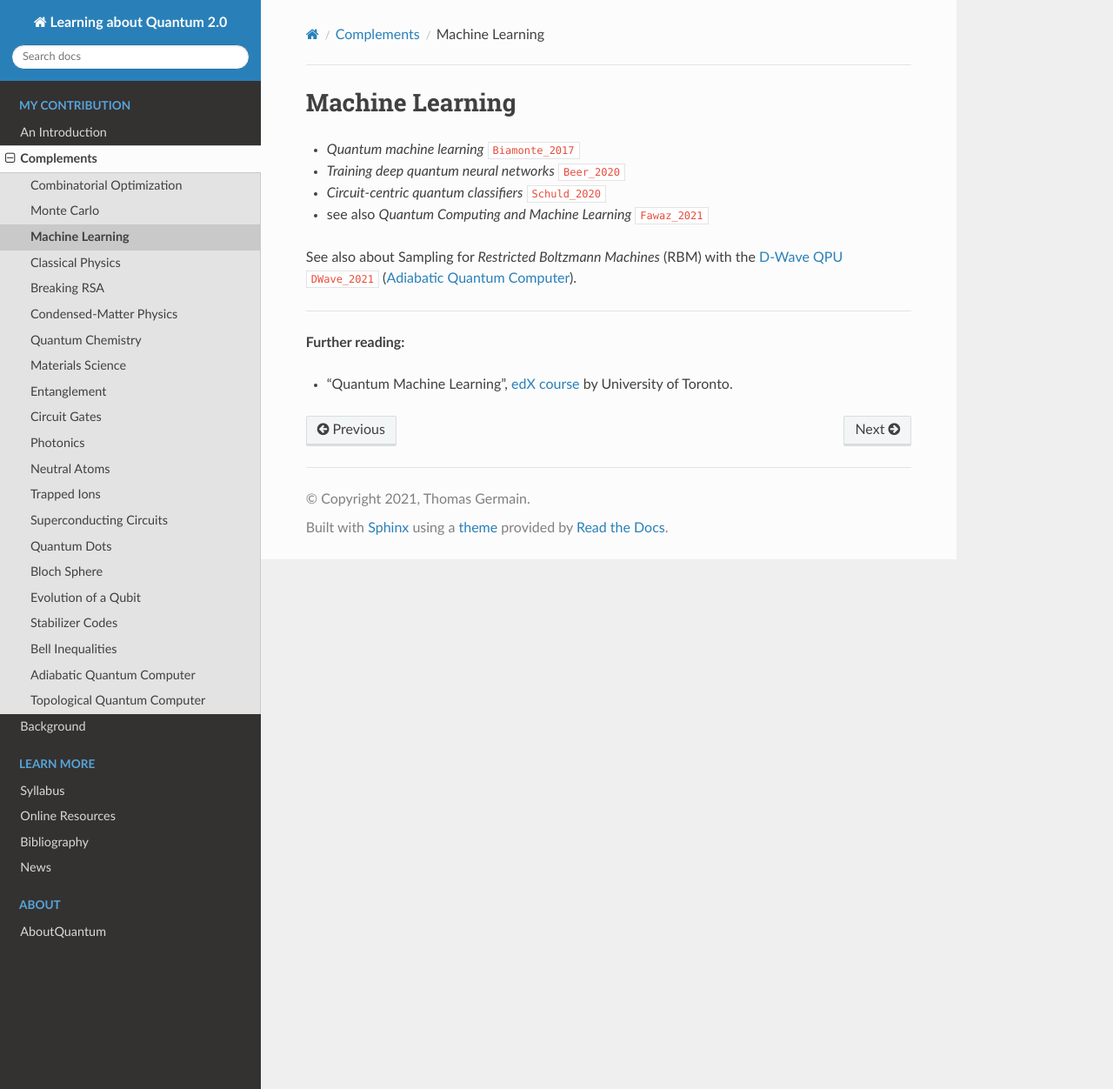
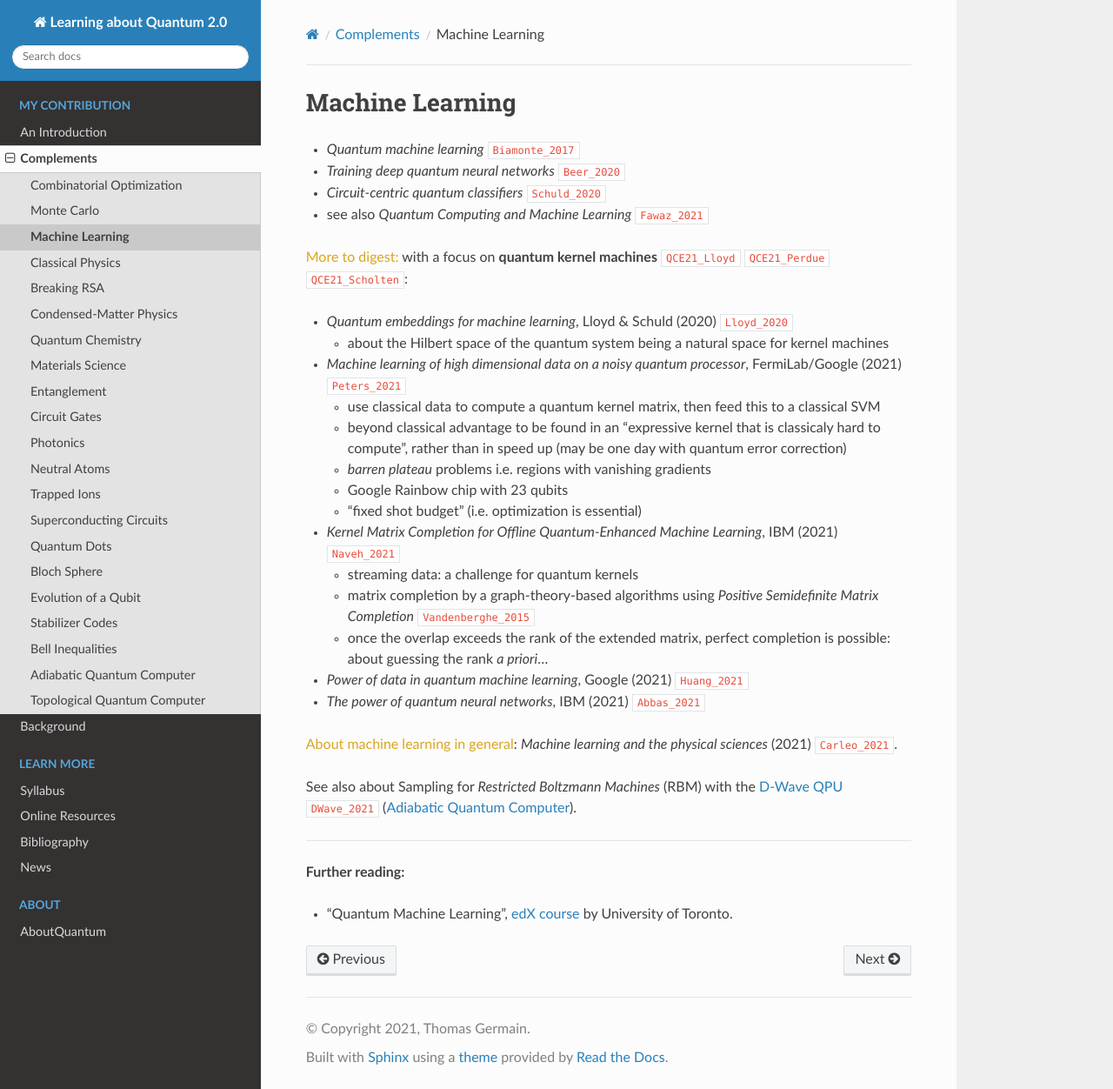
Before and after one commit to tomlqc/about-quantum, a Sphinx documentation site: the page built from source/stories/complements/mlearn.rst, in a window 1280 px wide and 1252 px high. Shown: the whole window at 87% size. Built offline with Sphinx 7.4.7 and the Read the Docs theme 2.0.0, drawn with Linux system fonts in a browser that asks for light colours; cross-references to code outside the pages are shown as plain code.

Commit message:
mlearn: quantum kernel machines (QCE21).

```diff
--- a/source/biblio/QCE21.bib
+++ b/source/biblio/QCE21.bib
@@ -23,6 +23,24 @@
     month = {Oct},
     url = {https://qce.quantum.ieee.org},
     howpublished={IEEE QCE21 - Keynote Presentation},
+    journal={IEEE International Conference on Quantum Computing and Engineering 2021}
+}
+@misc{QCE21_Lloyd,
+    title = {The Co-Evolution of Classical and Quantum AI},
+    author = {Lloyd, Seth},
+    year = {2021},
+    month = {Oct},
+    url = {https://qce.quantum.ieee.org},
+    howpublished={IEEE QCE21 - Workshop 11 on "Quantum Artificial Intelligence"},
+    journal={IEEE International Conference on Quantum Computing and Engineering 2021}
+}
+@misc{QCE21_Perdue,
+    title = {Supernova Classification using Kernel Methods on the Google Sycamore Quantum Processor},
+    author = {Perdue, Gabriel},
+    year = {2021},
+    month = {Oct},
+    url = {https://qce.quantum.ieee.org},
+    howpublished={IEEE QCE21 - Workshop 11 on "Quantum Artificial Intelligence"},
     journal={IEEE International Conference on Quantum Computing and Engineering 2021}
 }
 @misc{QCE21_Pfister,
@@ -40,7 +58,16 @@
     year = {2021},
     month = {Oct},
     url = {https://qce.quantum.ieee.org},
-    howpublished={IEEE QCE21 - Workshop on "Engineering Challenges in Scaling from NISQ to Universal Fault-Tolerant Quantum Computers"},
+    howpublished={IEEE QCE21 - Workshop 12 on "Engineering Challenges in Scaling from NISQ to Universal Fault-Tolerant Quantum Computers"},
+    journal={IEEE International Conference on Quantum Computing and Engineering 2021}
+}
+@misc{QCE21_Scholten,
+    title = {Kernel Matrix Completion for Offline Quantum-Enhanced Machine Learning},
+    author = {Scholten, Travis},
+    year = {2021},
+    month = {Oct},
+    url = {https://qce.quantum.ieee.org},
+    howpublished={IEEE QCE21 - Workshop 11 on "Quantum Artificial Intelligence"},
     journal={IEEE International Conference on Quantum Computing and Engineering 2021}
 }
 @misc{QCE21_Silverio,
--- a/source/biblio/articles.bib
+++ b/source/biblio/articles.bib
@@ -1,3 +1,16 @@
+@article{Abbas_2021,
+  title = {The power of quantum neural networks},
+  author = {Amira Abbas and David Sutter and Christa Zoufal and Aurelien Lucchi and Alessio Figalli and Stefan Woerner},
+  year = {2021},
+  month = jun,
+  doi = {10.1038/s43588-021-00084-1},
+  url = {2011.00027},
+  volume = {1},
+  number = {6},
+  pages = {403--409},
+  journal = {Nature Computational Science},
+  publisher = {Springer Science and Business Media {LLC}},
+}
 @article{Abrams_1999,
    title={Quantum Algorithm Providing Exponential Speed Increase for Finding Eigenvalues and Eigenvectors},
    author={Abrams, Daniel S. and Lloyd, Seth},
@@ -272,6 +285,20 @@
   pages = {129--140},
   journal = {Nature Reviews Physics},
   publisher = {Springer Science and Business Media {LLC}}
+}
+@article{Carleo_2021,
+  title = {Machine learning and the physical sciences},
+  author = {Carleo, Giuseppe and Cirac, Ignacio and Cranmer, Kyle and Daudet, Laurent and Schuld, Maria and Tishby, Naftali and Vogt-Maranto, Leslie and Zdeborov\'a, Lenka},
+  year = {2019},
+  month = {Dec},
+  doi = {10.1103/RevModPhys.91.045002},
+  eprint = {1903.10563},
+  volume = {91},
+  issue = {4},
+  pages = {045002},
+  numpages = {39},
+  journal = {Rev. Mod. Phys.},
+  publisher = {American Physical Society},
 }
 @article{Castelvecchi_2021,
   title = {Evidence of elusive Majorana particle dies - but computing hope lives on},
@@ -579,6 +606,18 @@ journal = {Fortschritte der Physik},
   journal = {Physical Review Letters},
   publisher = {American Physical Society ({APS})}
 }
+@article{Huang_2021,
+  title = {Power of data in quantum machine learning},
+  author = {Hsin-Yuan Huang and Michael Broughton and Masoud Mohseni and Ryan Babbush and Sergio Boixo and Hartmut Neven and Jarrod R. McClean},
+  year = {2021},
+  month = may,
+  doi = {10.1038/s41467-021-22539-9},
+  eprint = {2011.01938},
+  volume = {12},
+  number = {1},
+  journal = {Nature Communications},
+  publisher = {Springer Science and Business Media {LLC}},
+}
 @article{Kandala_2017,
    title={Hardware-efficient variational quantum eigensolver for small molecules and quantum magnets},
    author={Kandala, Abhinav and Mezzacapo, Antonio and Temme, Kristan and Takita, Maika and Brink, Markus and Chow, Jerry M. and Gambetta, Jay M.},
@@ -672,6 +711,12 @@ journal = {Fortschritte der Physik},
    number={12},
    journal={Semiconductor Science and Technology},
    publisher={IOP Publishing}
+}
+@misc{Lloyd_2020,
+  title={Quantum embeddings for machine learning},
+  author={Seth Lloyd and Maria Schuld and Aroosa Ijaz and Josh Izaac and Nathan Killoran},
+  year={2020},
+  eprint={2001.03622},
 }
 @article{Loss_1998,
   title = {Quantum computation with quantum dots},
@@ -802,6 +847,12 @@ journal = {Fortschritte der Physik},
    journal={Reviews of Modern Physics},
    publisher={American Physical Society (APS)}
 }
+@misc{Naveh_2021,
+  title={Kernel Matrix Completion for Offline Quantum-Enhanced Machine Learning},
+  author={Annie Naveh and Imogen Fitzgerald and Anna Phan and Andrew Lockwood and Travis L. Scholten},
+  year={2021},
+  eprint={2112.08449},
+}
 @article{OBrien_2019,
    title={Calculating energy derivatives for quantum chemistry on a quantum computer},
    author={O’Brien, Thomas E. and Senjean, Bruno and Sagastizabal, Ramiro and Bonet-Monroig, Xavier and Dutkiewicz, Alicja and Buda, Francesco and DiCarlo, Leonardo and Visscher, Lucas},
@@ -845,6 +896,12 @@ pages = {117-158},
    number={1},
    journal={Physical Review Applied},
    publisher={American Physical Society (APS)}
+}
+@misc{Peters_2021,
+  title={Machine learning of high dimensional data on a noisy quantum processor},
+  author={Evan Peters and João Caldeira and Alan Ho and Stefan Leichenauer and Masoud Mohseni and Hartmut Neven and Panagiotis Spentzouris and Doug Strain and Gabriel N. Perdue},
+  year={2021},
+  eprint={2101.09581},
 }
 @article{Petit_2020,
   title = {Universal quantum logic in hot silicon qubits},
@@ -1006,6 +1063,18 @@ pages = {117-158},
    pages={eaav3392},
    publisher={American Association for the Advancement of Science (AAAS)}
 }
+@article{Vandenberghe_2015,
+  title = {Chordal Graphs and Semidefinite Optimization},
+  author = {Lieven Vandenberghe and Martin S. Andersen},
+  year = {2015},
+  doi = {10.1561/2400000006},
+  url = {https://www.seas.ucla.edu/~vandenbe/publications/chordalsdp.pdf},
+  volume = {1},
+  number = {4},
+  pages = {241--433},
+  journal = {Foundations and Trends{\textregistered} in Optimization},
+  publisher = {Now Publishers},
+}
 @article{Vandersypen_2004,
    title={Real-time detection of single-electron tunneling using a quantum point contact},
    author={Vandersypen, L. M. K. and Elzerman, J. M. and Schouten, R. N. and Willems van Beveren, L. H. and Hanson, R. and Kouwenhoven, L. P.},
--- a/source/stories/complements/mlearn.rst
+++ b/source/stories/complements/mlearn.rst
@@ -2,13 +2,39 @@
 Machine Learning
 ================
 
-* *Quantum machine learning* :cite:`Biamonte_2017`
+- *Quantum machine learning* :cite:`Biamonte_2017`
+- *Training deep quantum neural networks* :cite:`Beer_2020`
+- *Circuit-centric quantum classifiers* :cite:`Schuld_2020`
+- see also *Quantum Computing and Machine Learning* :cite:`Fawaz_2021`
 
-* *Training deep quantum neural networks* :cite:`Beer_2020`
+:draft:`More to digest:` with a focus on **quantum kernel machines**
+:cite:`QCE21_Lloyd` :cite:`QCE21_Perdue` :cite:`QCE21_Scholten`:
 
-* *Circuit-centric quantum classifiers* :cite:`Schuld_2020`
+- *Quantum embeddings for machine learning*, Lloyd & Schuld (2020) :cite:`Lloyd_2020`
 
-* see also *Quantum Computing and Machine Learning* :cite:`Fawaz_2021`
+  - about the Hilbert space of the quantum system being a natural space for kernel machines
+
+- *Machine learning of high dimensional data on a noisy quantum processor*, FermiLab/Google (2021) :cite:`Peters_2021`
+
+  - use classical data to compute a quantum kernel matrix, then feed this to a classical SVM
+  - beyond classical advantage to be found in an "expressive kernel that is classicaly hard to compute",
+    rather than in speed up (may be one day with quantum error correction)
+  - *barren plateau* problems i.e. regions with vanishing gradients
+  - Google Rainbow chip with 23 qubits
+  - "fixed shot budget" (i.e. optimization is essential)
+
+- *Kernel Matrix Completion for Offline Quantum-Enhanced Machine Learning*, IBM (2021) :cite:`Naveh_2021`
+
+  - streaming data: a challenge for quantum kernels
+  - matrix completion by a graph-theory-based algorithms
+    using *Positive Semidefinite Matrix Completion* :cite:`Vandenberghe_2015`
+  - once the overlap exceeds the rank of the extended matrix, perfect completion is possible:
+    about guessing the rank *a priori*...
+
+- *Power of data in quantum machine learning*, Google (2021) :cite:`Huang_2021`
+- *The power of quantum neural networks*, IBM (2021) :cite:`Abbas_2021`
+
+:draft:`About machine learning in general`: *Machine learning and the physical sciences* (2021) :cite:`Carleo_2021`.
 
 See also about Sampling for *Restricted Boltzmann Machines* (RBM)
 with the `D-Wave QPU <https://docs.dwavesys.com/docs/latest/handbook_problems.html#machine-learning>`_
```
Also changed, not shown: other parts of source/biblio/QCE21.bib (+1 -1 lines).
